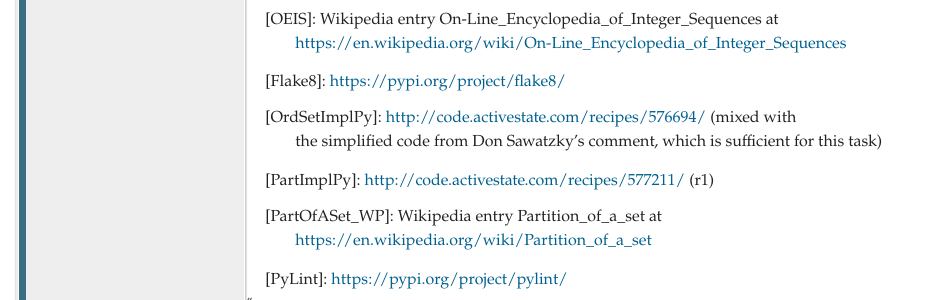
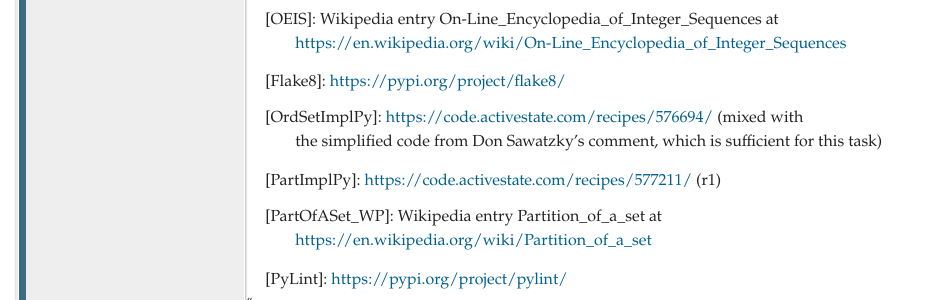
Before and after one commit to sthagen/partitionsets, a Sphinx documentation site: the page built from docs/readme.rst, in a window 1280 px wide and 900 px high, scrolled down 3073 px. Shown: the part 150-450 px from the top of the window, without its empty margins (0-930 px from the left). Built offline with Sphinx 7.4.7, drawn with Linux system fonts in a browser that asks for light colours; part of the change alters nothing that is shown.

```diff
--- a/README.rst
+++ b/README.rst
@@ -19,35 +19,35 @@ Overview
     :target: https://readthedocs.org/projects/python-partitionsets
     :alt: Documentation Status
 
-.. |coveralls| image:: https://coveralls.io/repos/sthagen/python-partitionsets/badge.svg?branch=master&service=github
+.. |coveralls| image:: https://coveralls.io/repos/sthagen/python-partitionsets/badge.svg?branch=default&service=github
     :alt: Coverage Status
     :target: https://coveralls.io/github/sthagen/python-partitionsets
 
-.. |codeclimate| image:: https://codeclimate.com/github/sthagen/python-partitionsets/badges/gpa.svg
-   :target: https://codeclimate.com/github/sthagen/python-partitionsets
+.. |codeclimate| image:: https://api.codeclimate.com/v1/badges/2b595acdb05e494024dc/maintainability.svg
+   :target: https://codeclimate.com/github/sthagen/python-partitionsets/builds
    :alt: CodeClimate Quality Status
 
 .. |version| image:: https://img.shields.io/pypi/v/partitionsets.svg?style=flat
     :alt: PyPI Package latest release
-    :target: https://pypi.org/project/PartitionSets/
+    :target: https://pypi.org/project/partitionsets/
 
 .. |downloads| image:: https://img.shields.io/pypi/dm/partitionsets.svg?style=flat
     :alt: PyPI Package monthly downloads
-    :target: https://pypi.org/project/PartitionSets/
+    :target: https://pypi.org/project/partitionsets/
 
 .. |wheel| image:: https://img.shields.io/pypi/wheel/partitionsets.svg?style=flat
     :alt: PyPI Wheel
-    :target: https://pypi.org/project/PartitionSets/
+    :target: https://pypi.org/project/partitionsets/
 
 .. |supported-versions| image:: https://img.shields.io/pypi/pyversions/partitionsets.svg?style=flat
     :alt: Supported versions
-    :target: https://pypi.org/project/PartitionSets/
+    :target: https://pypi.org/project/partitionsets/
 
 .. |supported-implementations| image:: https://img.shields.io/pypi/implementation/partitionsets.svg?style=flat
     :alt: Supported implementations
-    :target: https://pypi.org/project/PartitionSets/
+    :target: https://pypi.org/project/partitionsets/
 
-.. |scrutinizer| image:: https://img.shields.io/scrutinizer/g/sthagen/python-partitionsets/master.svg?style=flat
+.. |scrutinizer| image:: https://img.shields.io/scrutinizer/quality/g/sthagen/python-partitionsets/master.svg?style=flat
     :alt: Scrutinizer Status
     :target: https://scrutinizer-ci.com/g/sthagen/python-partitionsets/
 
--- a/docs/readme.rst
+++ b/docs/readme.rst
@@ -116,11 +116,11 @@ References
 
 [Flake8]: https://pypi.org/project/flake8/
 
-[OrdSetImplPy]: http://code.activestate.com/recipes/576694/ (mixed with
+[OrdSetImplPy]: https://code.activestate.com/recipes/576694/ (mixed with
 	the simplified code from Don Sawatzky's comment, which is sufficient
 	for this task)
 
-[PartImplPy]: http://code.activestate.com/recipes/577211/ (r1)
+[PartImplPy]: https://code.activestate.com/recipes/577211/ (r1)
 
 [PartOfASet_WP]: Wikipedia entry Partition_of_a_set at
 	https://en.wikipedia.org/wiki/Partition_of_a_set
--- a/requirements-test.txt
+++ b/requirements-test.txt
@@ -5,3 +5,4 @@ pytest
 pytest-coverage
 pytest-flake8
 tox
+tox-pyenv
```
